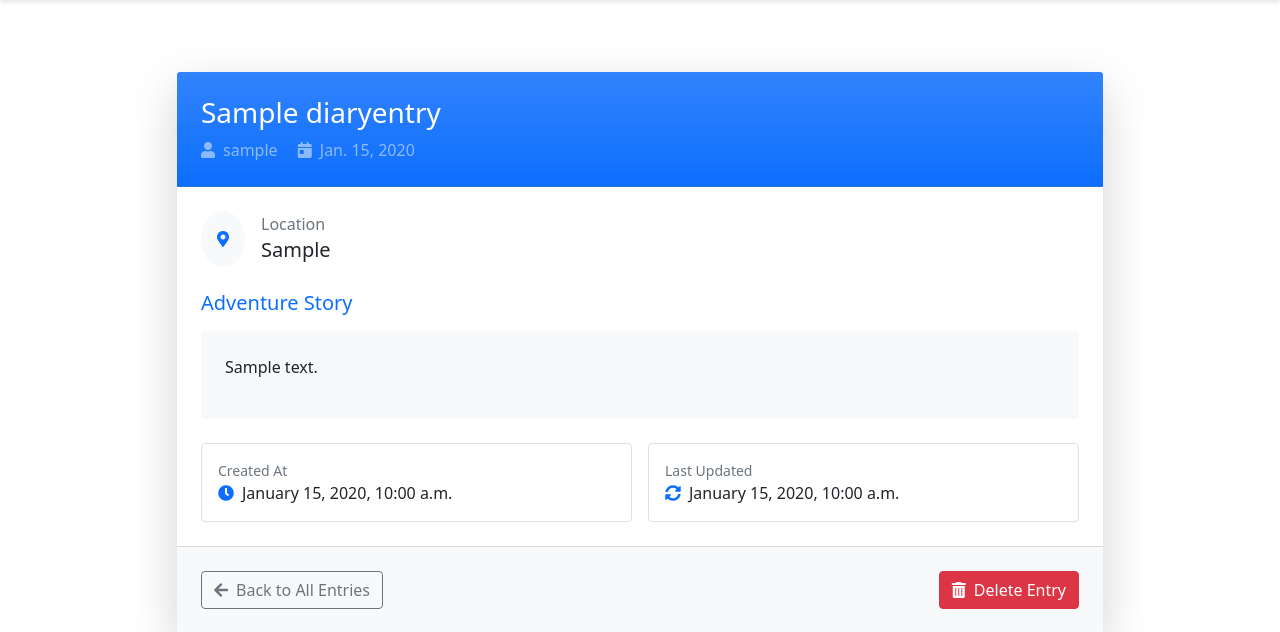
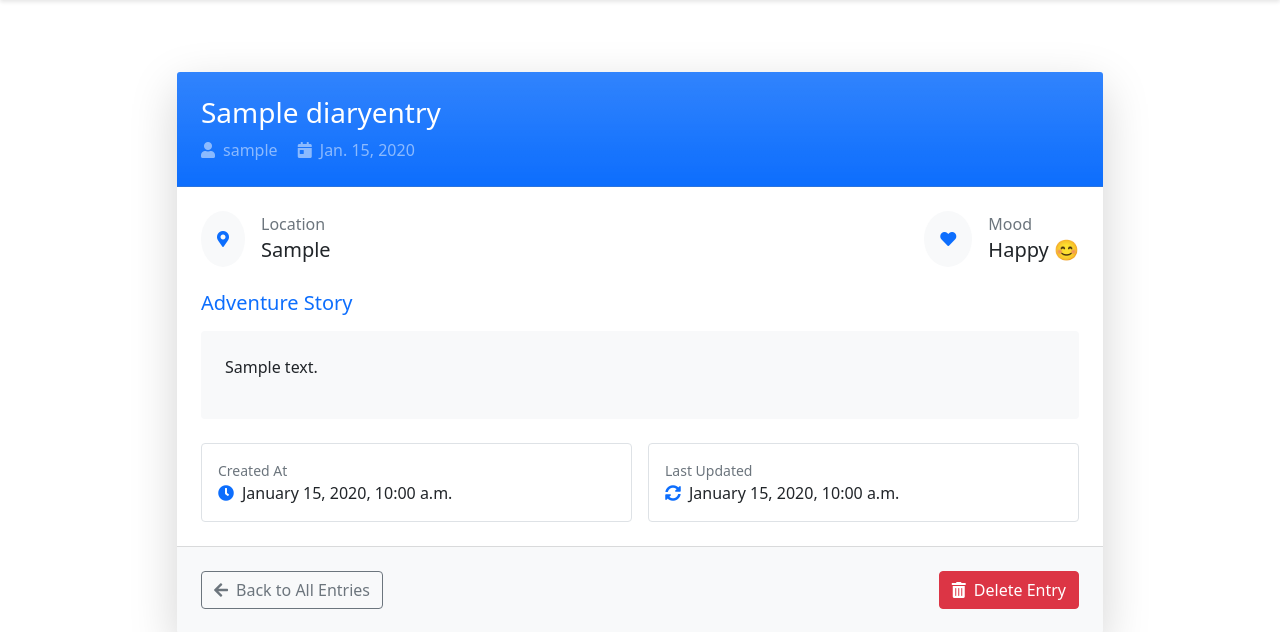
Before and after one commit to VarshithaK22/time_traveller_diary, a Django app: page /1/ in a window 1280 px wide. Shown: the part 78-710 px from the top of the page. Run offline with Django 5.2, Linux system fonts and the light colour scheme; a user stored in the database is signed in; tables that the repository leaves empty hold one stand-in row (values such as "Sample post"); some libraries are stand-ins or nearby versions.

Commit message:
added mood

```diff
--- a/diary_project/diary/templates/entry/detail.html
+++ b/diary_project/diary/templates/entry/detail.html
@@ -22,19 +22,31 @@
 
                 <!-- Main Content -->
                 <div class="card-body p-4">
-                    <!-- Location Section -->
                     <div class="mb-4">
-                        <div class="d-flex align-items-center mb-3">
-                            <div class="bg-light p-3 rounded-circle me-3">
-                                <i class="fas fa-map-marker-alt text-primary"></i>
+                        <div class="d-flex justify-content-between align-items-center">
+                            <!-- Location Info (Left) -->
+                            <div class="d-flex align-items-center">
+                                <div class="bg-light p-3 rounded-circle me-3">
+                                    <i class="fas fa-map-marker-alt text-primary"></i>
+                                </div>
+                                <div>
+                                    <h6 class="text-muted mb-1">Location</h6>
+                                    <h5 class="mb-0">{{ object.location }}</h5>
+                                </div>
                             </div>
-                            <div>
-                                <h6 class="text-muted mb-1">Location</h6>
-                                <h5 class="mb-0">{{ object.location }}</h5>
+
+                            <!-- Mood Info (Right) -->
+                            <div class="d-flex align-items-center">
+                                <div class="bg-light p-3 rounded-circle me-3">
+                                    <i class="fas fa-heart text-primary"></i>
+                                </div>
+                                <div>
+                                    <h6 class="text-muted mb-1">Mood</h6>
+                                    <h5 class="mb-0">{{ object.get_mood_display }}</h5>
+                                </div>
                             </div>
                         </div>
                     </div>
-
                     <!-- Content Section -->
                     <div class="mb-4">
                         <h5 class="text-primary mb-3">Adventure Story</h5>
--- a/diary_project/diary/templates/home.html
+++ b/diary_project/diary/templates/home.html
@@ -1,5 +1,6 @@
 {% extends "base.html" %}
 {% block content %}
+{% load emoji_filters %}
 <div class="container my-5">
     <!-- Main Header Section -->
     <div class="text-center mb-4">
@@ -21,6 +22,9 @@
                     <div class="card-body d-flex flex-column">
                         <h5 class="card-title mb-2">
                             <a href="/{{ entry.pk }}" class="text-dark text-decoration-none">{{ entry.title }}</a>
+                            <span class="badge" title="{{ entry.get_mood_display }}">
+                                {{ entry.get_mood_display|get_emoji }}
+                            </span>
                         </h5>
                         <p class="card-text text-truncate mb-4">{{ entry.content }}</p>
                     </div>
```
Also changed, not shown: diary_project/diary/templatetags/emoji_filters.py (added, +8 -0 lines).
